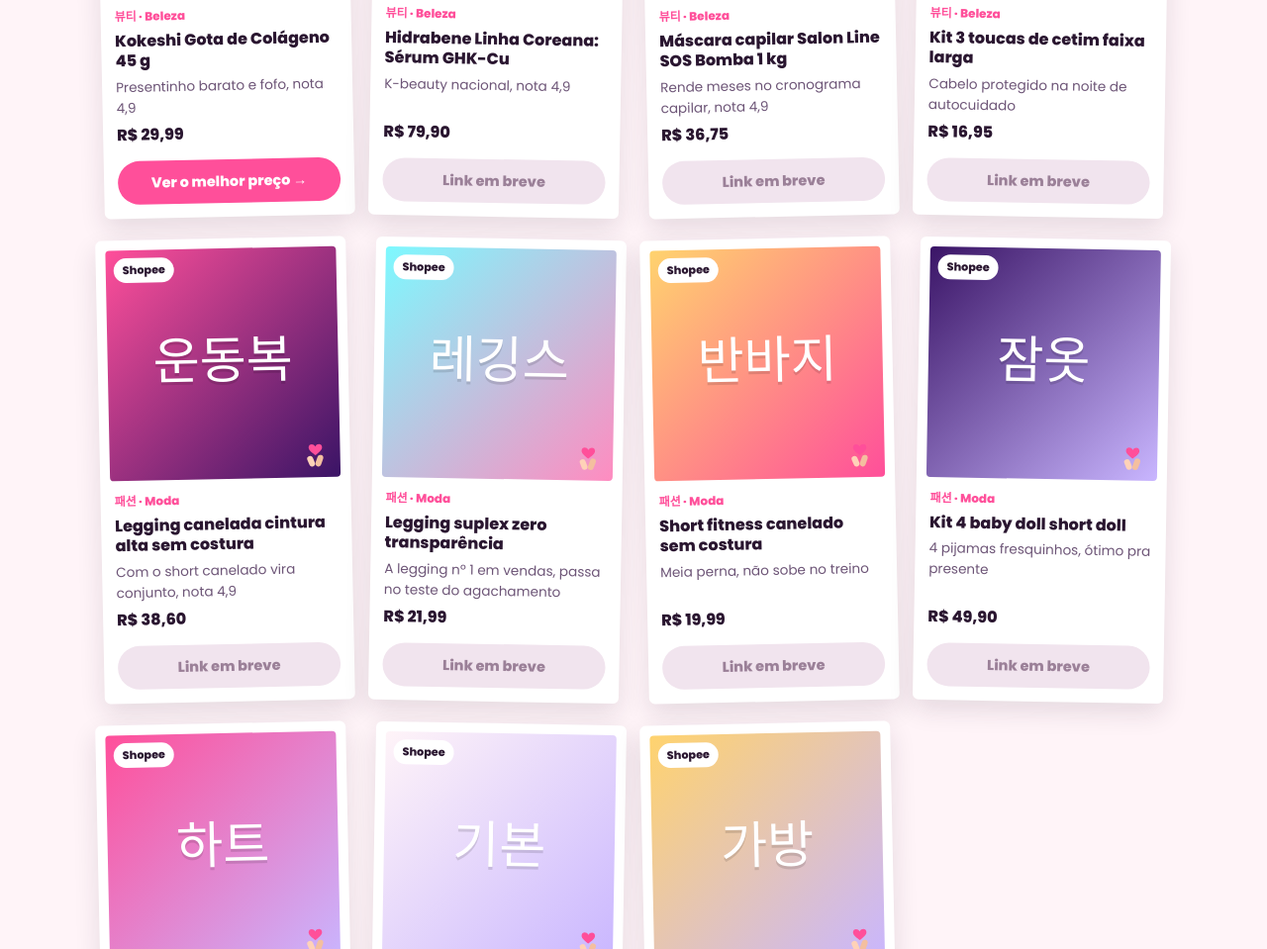
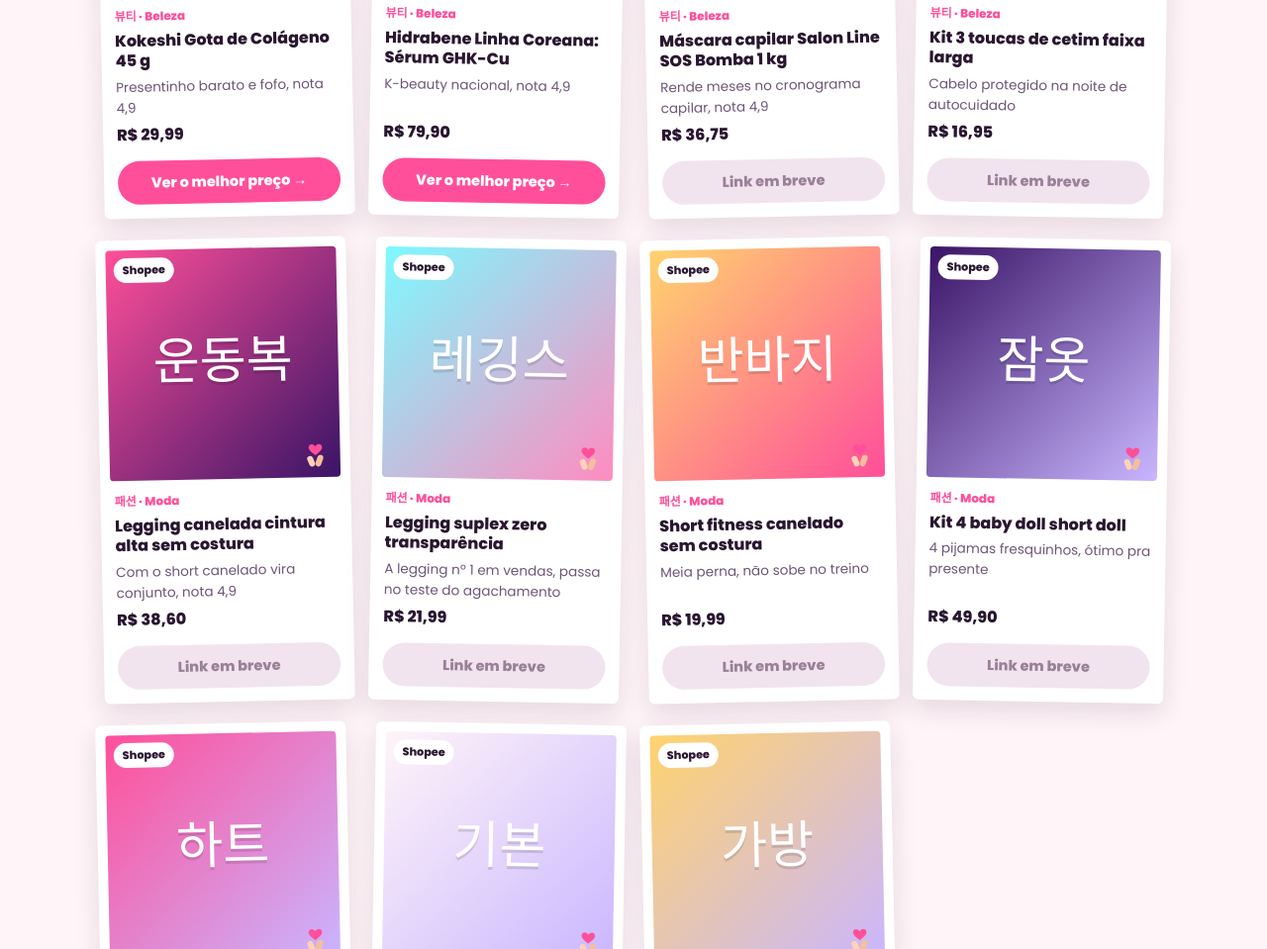
Before and after one commit to stevaum/achadinhoskoreanos, a plain HTML site: page index.html in a window 1280 px wide. Shown: the part 1763-2722 px from the top of the page at 99% size. Drawn offline with Linux system fonts and the light colour scheme.

Commit message:
Link de afiliado: Hidrabene GHK-Cu

```diff
--- a/index.html
+++ b/index.html
@@ -252,7 +252,7 @@ const PRODUTOS = [
   {nome:"Principia Kit Pele Radiante: Sérum Niacinamida NC-10 + Hialurônico AH-2", categoria:"beleza", kr:"세럼", motivo:"Dupla de séruns que combina com o gel de limpeza", preco:"", link:"https://s.shopee.com.br/1LhXS14O6A", loja:"Shopee", imagem:"https://down-br.img.susercontent.com/file/br-11134207-81z1k-mhj6ax8o4jk325", cor:"linear-gradient(135deg,#ffb38a,#ff4f9a)"},
   {nome:"Principia Sérum Hialurônico GH-01", categoria:"beleza", kr:"수분", motivo:"Hidratação leve pra usar todo dia, nota 4,9", preco:"R$ 54,00", link:"https://s.shopee.com.br/5LDgDR0Ka1", loja:"Shopee", imagem:"", cor:"linear-gradient(135deg,#7df9ff,#c9b6ff)"},
   {nome:"Kokeshi Gota de Colágeno 45 g", categoria:"beleza", kr:"콜라겐", motivo:"Presentinho barato e fofo, nota 4,9", preco:"R$ 29,99", link:"https://s.shopee.com.br/7AfKOresey", loja:"Shopee", imagem:"", cor:"linear-gradient(135deg,#ff8cc0,#ffd36e)"},
-  {nome:"Hidrabene Linha Coreana: Sérum GHK-Cu", categoria:"beleza", kr:"앰플", motivo:"K-beauty nacional, nota 4,9", preco:"R$ 79,90", link:"", loja:"Shopee", imagem:"", cor:"linear-gradient(135deg,#c9b6ff,#ff4f9a)"},
+  {nome:"Hidrabene Linha Coreana: Sérum GHK-Cu", categoria:"beleza", kr:"앰플", motivo:"K-beauty nacional, nota 4,9", preco:"R$ 79,90", link:"https://s.shopee.com.br/AAIvyRnqIV", loja:"Shopee", imagem:"", cor:"linear-gradient(135deg,#c9b6ff,#ff4f9a)"},
   {nome:"Máscara capilar Salon Line SOS Bomba 1 kg", categoria:"beleza", kr:"헤어", motivo:"Rende meses no cronograma capilar, nota 4,9", preco:"R$ 36,75", link:"", loja:"Shopee", imagem:"", cor:"linear-gradient(135deg,#c9b6ff,#7a2a7e)"},
   {nome:"Kit 3 toucas de cetim faixa larga", categoria:"beleza", kr:"보닛", motivo:"Cabelo protegido na noite de autocuidado", preco:"R$ 16,95", link:"", loja:"Shopee", imagem:"", cor:"linear-gradient(135deg,#3a1466,#ff8cc0)"},
   {nome:"Legging canelada cintura alta sem costura", categoria:"roupas", kr:"운동복", motivo:"Com o short canelado vira conjunto, nota 4,9", preco:"R$ 38,60", link:"", loja:"Shopee", imagem:"", cor:"linear-gradient(135deg,#ff4f9a,#3a1466)"},
```
